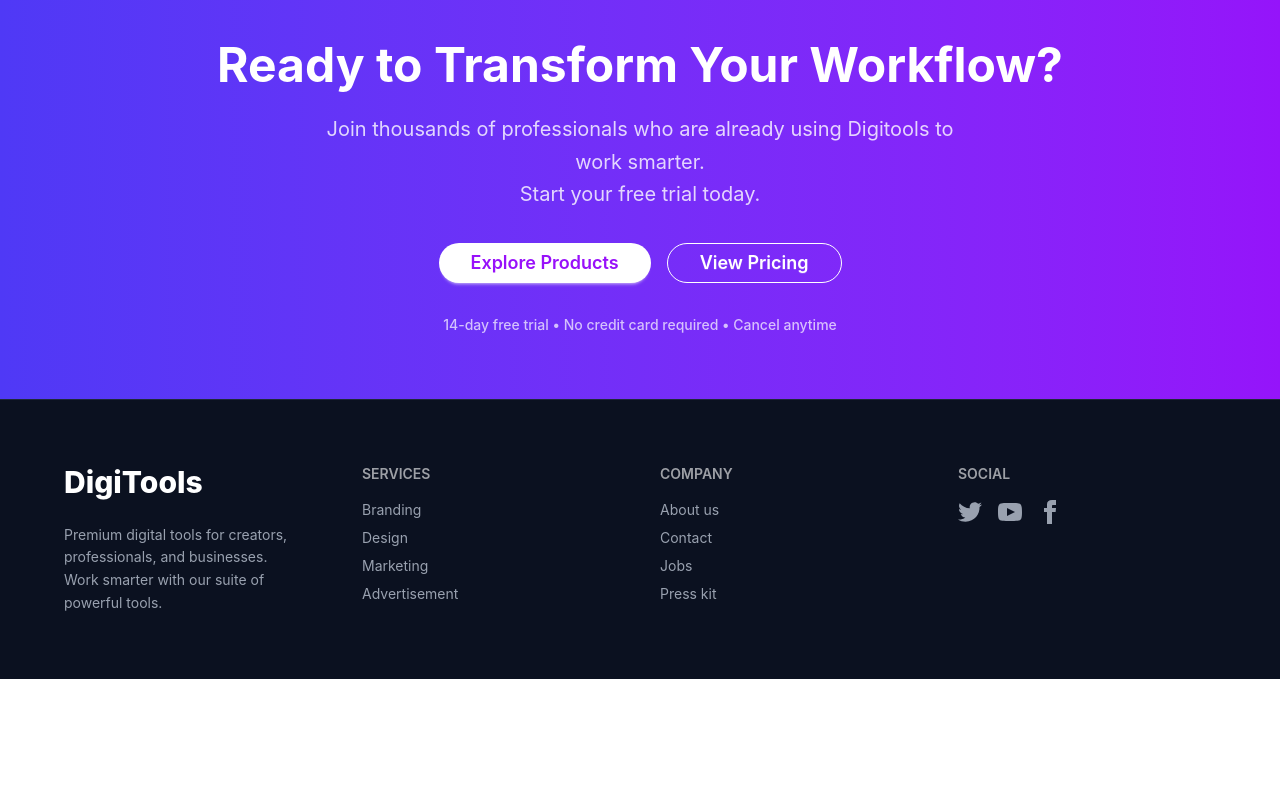
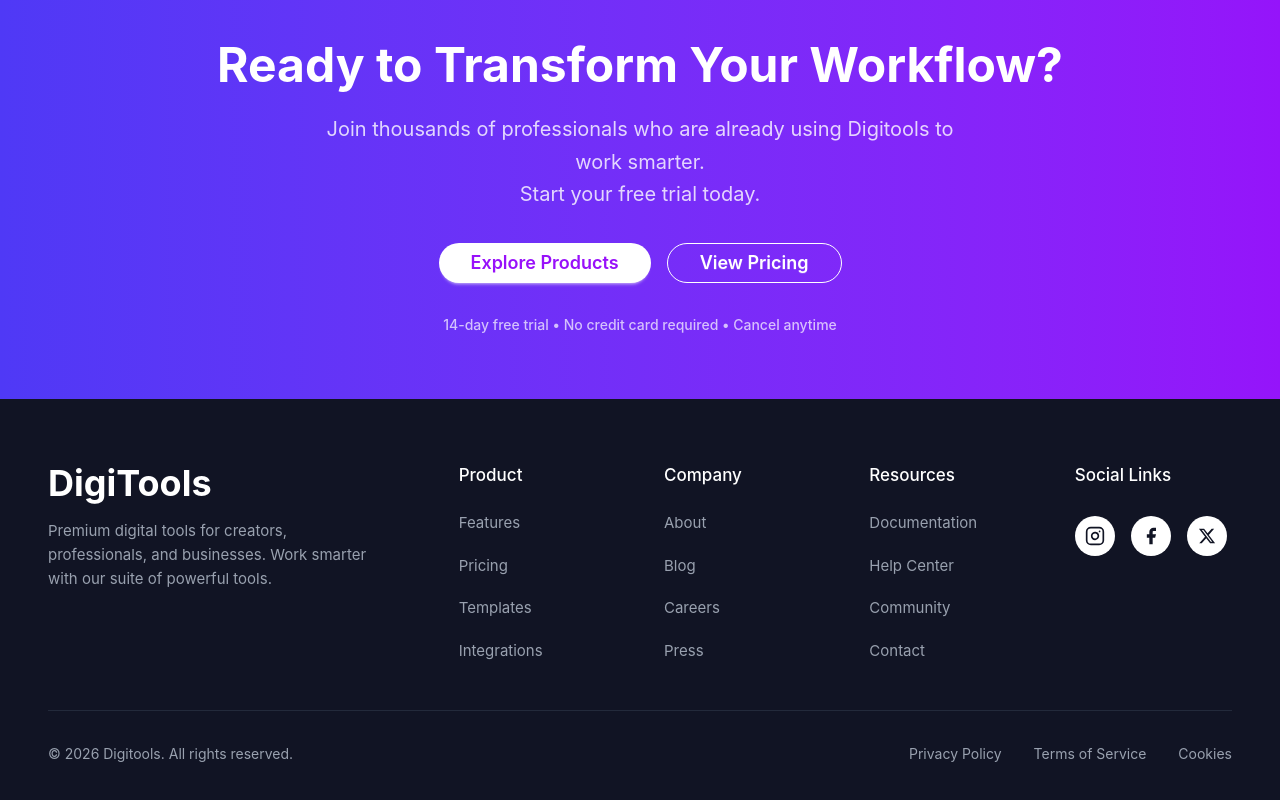
Before and after one commit to towfiqurv360/B13-Assignment-06, a React (Vite) app: page / in a window 1280 px wide. Shown: the part 4520-5320 px from the top of the page. Before the commit the page ends 5199 px from the top, so only its background shows below. Built offline with nearby package versions, Linux system fonts and the light colour scheme.

Commit message:
style: updated components to match figma design

```diff
--- a/src/components/Cart.jsx
+++ b/src/components/Cart.jsx
@@ -2,56 +2,60 @@ export default function Cart({ cart, handleRemove, handleCheckout }) {
   const totalPrice = cart.reduce((total, item) => total + item.price, 0);
 
   return (
-    <div className="max-w-4xl mx-auto mt-8">
+    <div className="max-w-4xl mx-auto mt-8 px-4">
+      <div className="bg-white border border-gray-200 rounded-3xl p-6 md:p-10 shadow-sm">
 
-      <div className="flex justify-between items-center mb-8 bg-purple-50 p-6 rounded-2xl">
-        <h2 className="text-2xl font-bold text-gray-800">Cart Items: {cart.length}</h2>
-        <h3 className="text-2xl font-bold text-purple-600">Total Price: ${totalPrice}</h3>
-      </div>
+        <h2 className="text-2xl font-bold text-gray-800 mb-6 text-left">Your Cart</h2>
 
-      <div className="flex flex-col gap-4 mb-8">
+        <div className="flex flex-col gap-4 mb-6">
           {cart.length === 0 ? (
-          <div className="text-center py-20 border-2 border-dashed border-gray-200 rounded-3xl">
-            <h3 className="text-2xl font-bold text-gray-400 mb-2">Your Cart is Empty!</h3>
-            <p className="text-gray-500">Go to Products section and add some cool tools.</p>
+            <div className="text-center py-16 border-2 border-dashed border-gray-200 rounded-2xl">
+              <h3 className="text-xl font-bold text-gray-400 mb-2">Your Cart is Empty!</h3>
+              <p className="text-gray-500">Go to Products section and add some tools.</p>
             </div>
           ) : (
             cart.map((item) => (
-            <div key={item.id} className="flex flex-col md:flex-row items-center justify-between p-4 bg-base-100 shadow-sm border border-gray-100 rounded-2xl hover:shadow-md transition">
+              <div key={item.id} className="flex items-center justify-between p-4 bg-gray-50 rounded-2xl">
 
-              <div className="flex items-center gap-6 w-full md:w-auto mb-4 md:mb-0">
-                <img src={item.icon} alt={item.name} className="w-16 h-16 bg-purple-50 p-3 rounded-xl" />
+                <div className="flex items-center gap-4">
+                  <div className="bg-white p-2 rounded-full shadow-sm border border-gray-100">
+                    <img src={item.icon} alt={item.name} className="w-10 h-10 object-contain" />
+                  </div>
                   <div>
-                  <h4 className="font-bold text-xl">{item.name}</h4>
-                  <p className="text-gray-500 text-sm mt-1">{item.tagType}</p>
+                    <h4 className="font-bold text-gray-900">{item.name}</h4>
+                    <p className="text-gray-500 text-sm mt-1">${item.price}</p>
                   </div>
                 </div>
 
-              <div className="flex items-center gap-8 w-full md:w-auto justify-between md:justify-end">
-                <span className="font-bold text-2xl text-gray-800">${item.price}</span>
                 <button
                   onClick={() => handleRemove(item.id)}
-                  className="btn btn-error text-white rounded-full px-6"
+                  className="text-red-500 hover:text-red-700 font-medium text-sm md:text-base px-2 cursor-pointer"
                 >
                   Remove
                 </button>
-              </div>
 
               </div>
             ))
           )}
         </div>
 
-      <div className="flex justify-center md:justify-end">
+        {cart.length > 0 && (
+          <div className="mt-8">
+            <div className="flex justify-between items-center py-4 border-t border-gray-100 mb-4">
+              <span className="text-gray-500 font-medium">Total:</span>
+              <span className="text-2xl font-extrabold text-gray-900">${totalPrice}</span>
+            </div>
+
             <button
               onClick={handleCheckout}
-          disabled={cart.length === 0}
-          className="btn btn-primary bg-purple-600 border-none text-white px-12 py-3 rounded-full text-lg shadow-lg hover:shadow-purple-300 transition-all"
+              className="w-full bg-[#8b5cf6] hover:bg-[#7c3aed] text-white font-bold py-4 rounded-full transition-colors cursor-pointer"
             >
-          Proceed to Checkout
+              Proceed To Checkout
             </button>
           </div>
+        )}
 
+      </div>
     </div>
   );
 }
--- a/src/components/Footer.jsx
+++ b/src/components/Footer.jsx
@@ -19,53 +19,67 @@ export default function Footer() {
         <p className="text-white/70 text-sm font-medium">14-day free trial • No credit card required • Cancel anytime</p>
       </div>
 
-      {/* Main Footer */}
-      <div className="bg-[#0B1120] text-gray-400 py-16 px-6 md:px-16 border-t border-gray-800">
-        <div className="footer max-w-7xl mx-auto grid grid-cols-1 md:grid-cols-2 lg:grid-cols-4 gap-10">
+      <div className="bg-[#111424] py-16 px-6 md:px-12">
+        <div className="max-w-7xl mx-auto">
 
-          <nav>
-            <h2 className="text-3xl font-extrabold text-white mb-4">DigiTools</h2>
-            <p className="text-gray-400 leading-relaxed text-sm">
-              Premium digital tools for creators, <br /> professionals, and businesses. <br /> Work smarter with our suite of powerful tools.
-            </p>
-          </nav>
+          <div className="grid grid-cols-2 md:grid-cols-3 lg:grid-cols-6 gap-8 lg:gap-12 pb-12 border-b border-gray-700/50">
 
-          <nav>
-            <h6 className="footer-title text-white">Services</h6>
-            <a className="link link-hover">Branding</a>
-            <a className="link link-hover">Design</a>
-            <a className="link link-hover">Marketing</a>
-            <a className="link link-hover">Advertisement</a>
-          </nav>
+            <div className="col-span-2 md:col-span-3 lg:col-span-2">
+              <h2 className="text-4xl font-bold text-white mb-4">DigiTools</h2>
+              <p className="text-gray-400 leading-relaxed pr-4 text-[15px]">
+                Premium digital tools for creators, <br className="hidden lg:block"/> professionals, and businesses. Work smarter <br className="hidden lg:block"/> with our suite of powerful tools.
+              </p>
+            </div>
 
-          <nav>
-            <h6 className="footer-title text-white">Company</h6>
-            <a className="link link-hover">About us</a>
-            <a className="link link-hover">Contact</a>
-            <a className="link link-hover">Jobs</a>
-            <a className="link link-hover">Press kit</a>
-          </nav>
+            <div className="flex flex-col gap-5">
+              <h6 className="text-white text-[17px] font-medium mb-1">Product</h6>
+              <a className="text-gray-400 hover:text-white transition-colors cursor-pointer text-[15px]">Features</a>
+              <a className="text-gray-400 hover:text-white transition-colors cursor-pointer text-[15px]">Pricing</a>
+              <a className="text-gray-400 hover:text-white transition-colors cursor-pointer text-[15px]">Templates</a>
+              <a className="text-gray-400 hover:text-white transition-colors cursor-pointer text-[15px]">Integrations</a>
+            </div>
 
-          <nav>
-            <h6 className="footer-title text-white">Social</h6>
-            <div className="grid grid-flow-col gap-4">
-              <a className="hover:text-white cursor-pointer transition-colors">
-                <svg xmlns="http://www.w3.org/2000/svg" width="24" height="24" viewBox="0 0 24 24" className="fill-current">
-                  <path d="M24 4.557c-.883.392-1.832.656-2.828.775 1.017-.609 1.798-1.574 2.165-2.724-.951.564-2.005.974-3.127 1.195-.897-.957-2.178-1.555-3.594-1.555-3.179 0-5.515 2.966-4.797 6.045-4.091-.205-7.719-2.165-10.148-5.144-1.29 2.213-.669 5.108 1.523 6.574-.806-.026-1.566-.247-2.229-.616-.054 2.281 1.581 4.415 3.949 4.89-.693.188-1.452.232-2.224.084.626 1.956 2.444 3.379 4.6 3.419-2.07 1.623-4.678 2.348-7.29 2.04 2.179 1.397 4.768 2.212 7.548 2.212 9.142 0 14.307-7.721 13.995-14.646.962-.695 1.797-1.562 2.457-2.549z"></path>
-                </svg>
-              </a>
-              <a className="hover:text-white cursor-pointer transition-colors">
-                <svg xmlns="http://www.w3.org/2000/svg" width="24" height="24" viewBox="0 0 24 24" className="fill-current">
-                  <path d="M19.615 3.184c-3.604-.246-11.631-.245-15.23 0-3.897.266-4.356 2.62-4.385 8.816.029 6.185.484 8.549 4.385 8.816 3.6.245 11.626.246 15.23 0 3.897-.266 4.356-2.62 4.385-8.816-.029-6.185-.484-8.549-4.385-8.816zm-10.615 12.816v-8l8 3.993-8 4.007z"></path>
-                </svg>
-              </a>
-              <a className="hover:text-white cursor-pointer transition-colors">
-                <svg xmlns="http://www.w3.org/2000/svg" width="24" height="24" viewBox="0 0 24 24" className="fill-current">
-                  <path d="M9 8h-3v4h3v12h5v-12h3.642l.358-4h-4v-1.667c0-.955.192-1.333 1.115-1.333h2.885v-5h-3.808c-3.596 0-5.192 1.583-5.192 4.615v3.385z"></path>
-                </svg>
-              </a>
+            <div className="flex flex-col gap-5">
+              <h6 className="text-white text-[17px] font-medium mb-1">Company</h6>
+              <a className="text-gray-400 hover:text-white transition-colors cursor-pointer text-[15px]">About</a>
+              <a className="text-gray-400 hover:text-white transition-colors cursor-pointer text-[15px]">Blog</a>
+              <a className="text-gray-400 hover:text-white transition-colors cursor-pointer text-[15px]">Careers</a>
+              <a className="text-gray-400 hover:text-white transition-colors cursor-pointer text-[15px]">Press</a>
             </div>
-          </nav>
+
+            <div className="flex flex-col gap-5">
+              <h6 className="text-white text-[17px] font-medium mb-1">Resources</h6>
+              <a className="text-gray-400 hover:text-white transition-colors cursor-pointer text-[15px]">Documentation</a>
+              <a className="text-gray-400 hover:text-white transition-colors cursor-pointer text-[15px]">Help Center</a>
+              <a className="text-gray-400 hover:text-white transition-colors cursor-pointer text-[15px]">Community</a>
+              <a className="text-gray-400 hover:text-white transition-colors cursor-pointer text-[15px]">Contact</a>
+            </div>
+
+            <div className="flex flex-col gap-5">
+              <h6 className="text-white text-[17px] font-medium mb-1">Social Links</h6>
+              <div className="flex gap-4 mt-1">
+                <a className="bg-white text-[#111424] w-10 h-10 rounded-full hover:bg-gray-200 transition-colors cursor-pointer flex items-center justify-center">
+                  <svg xmlns="http://www.w3.org/2000/svg" width="20" height="20" viewBox="0 0 24 24" fill="none" stroke="currentColor" strokeWidth="2" strokeLinecap="round" strokeLinejoin="round"><rect x="2" y="2" width="20" height="20" rx="5" ry="5"></rect><path d="M16 11.37A4 4 0 1 1 12.63 8 4 4 0 0 1 16 11.37z"></path><line x1="17.5" y1="6.5" x2="17.51" y2="6.5"></line></svg>
+                </a>
+                <a className="bg-white text-[#111424] w-10 h-10 rounded-full hover:bg-gray-200 transition-colors cursor-pointer flex items-center justify-center">
+                  <svg xmlns="http://www.w3.org/2000/svg" width="20" height="20" viewBox="0 0 24 24" fill="currentColor"><path d="M18 2h-3a5 5 0 0 0-5 5v3H7v4h3v8h4v-8h3l1-4h-4V7a1 1 0 0 1 1-1h3z"></path></svg>
+                </a>
+                <a className="bg-white text-[#111424] w-10 h-10 rounded-full hover:bg-gray-200 transition-colors cursor-pointer flex items-center justify-center">
+                  <svg xmlns="http://www.w3.org/2000/svg" width="18" height="18" viewBox="0 0 24 24" fill="currentColor"><path d="M18.244 2.25h3.308l-7.227 8.26 8.502 11.24H16.17l-5.214-6.817L4.99 21.75H1.68l7.73-8.835L1.254 2.25H8.08l4.713 6.231zm-1.161 17.52h1.833L7.084 4.126H5.117z"/></svg>
+                </a>
+              </div>
+            </div>
+
+          </div>
+
+          <div className="flex flex-col md:flex-row justify-between items-center pt-8 text-gray-400 text-[14px] gap-6">
+            <p>© 2026 Digitools. All rights reserved.</p>
+            <div className="flex gap-8">
+              <a className="hover:text-white transition-colors cursor-pointer">Privacy Policy</a>
+              <a className="hover:text-white transition-colors cursor-pointer">Terms of Service</a>
+              <a className="hover:text-white transition-colors cursor-pointer">Cookies</a>
+            </div>
+          </div>
 
         </div>
       </div>
```
Lines whose indentation alone changed are shown as unchanged.
